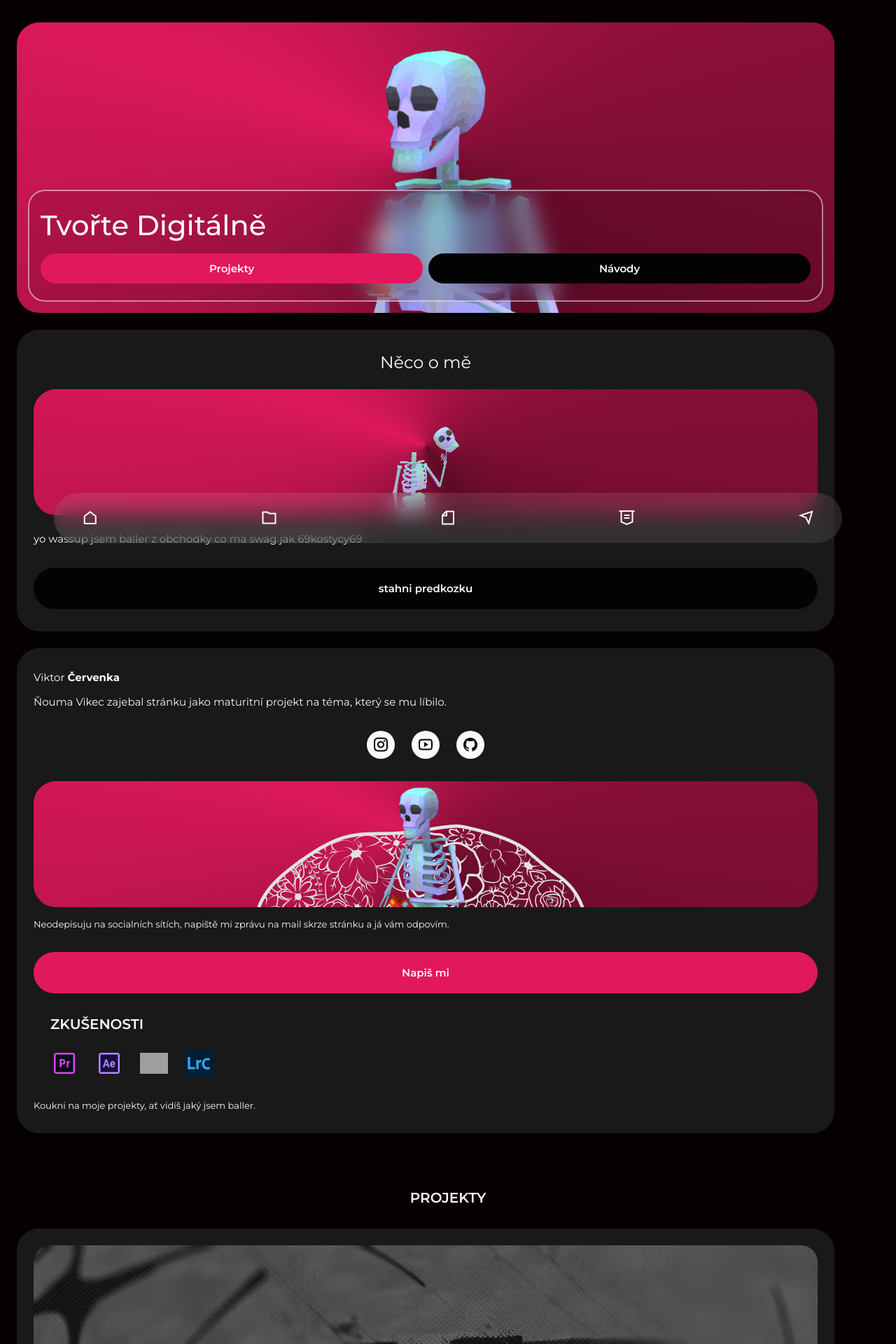
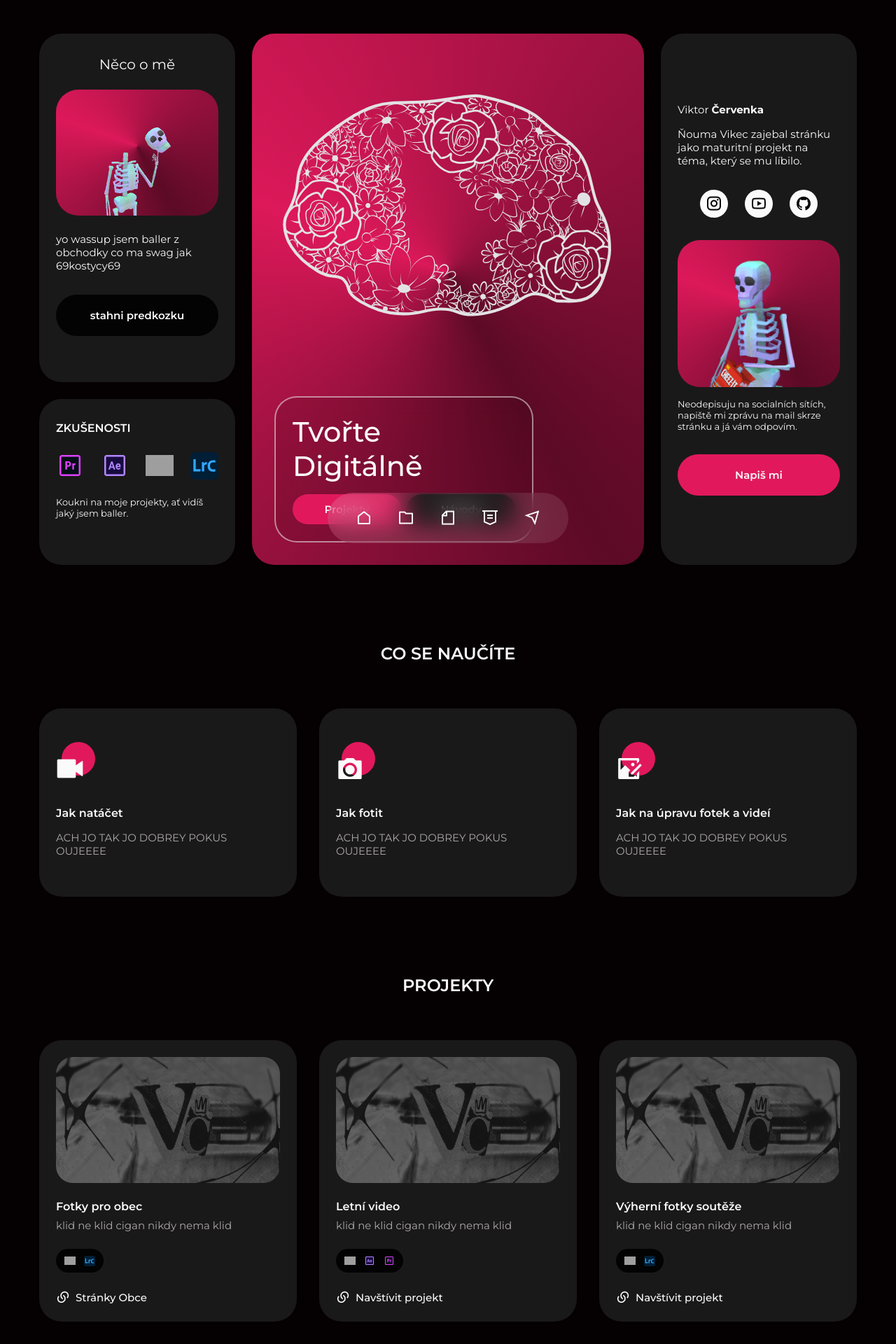
Before and after one commit to Vikec69/TvorteDigitalne, a PHP site: page / in a window 1280 px wide. Shown: the top 1920 px of the page at 70% size. Run offline with PHP 8.4, Linux system fonts and the light colour scheme; some libraries are stand-ins or nearby versions; some web fonts are replaced; grey boxes are pictures that could not be loaded.

Commit message:
mega husta stranka

```diff
--- a/css/index/home.css
+++ b/css/index/home.css
@@ -43,7 +43,9 @@
 
 /*INFO*/
 
-.info, .about, .skills{
+.info,
+.about,
+.skills{
     background-color: var(--container-barva);
     padding: 2rem 1.5rem;
     border-radius: 2rem;
@@ -165,7 +167,8 @@
     flex-wrap: wrap;
     align-items: center;
     gap: 1.5rem;
-    margin-top: 1.5rem;
+    margin-block: 1.5rem;
+
 }
 
 .skills__description{
--- a/css/index/knowledge.css
+++ b/css/index/knowledge.css
@@ -104,7 +104,7 @@
 }
 
 .contact__area{
-    height: 10rem;
+    height: 15rem;
     border-radius: 2rem;
     resize:none;
 }
--- a/css/styles.css
+++ b/css/styles.css
@@ -151,3 +151,264 @@ img {
 .button:hover{
     background-color: var(--prvni-barva-alt);
 }
+
+::-webkit-scrollbar{
+    width: .6rem;
+    background-color: hsl(0, 0%, 20%);
+    border-radius: .5rem;
+}
+
+::-webkit-scrollbar-thumb{
+    background-color: hsl(0, 0%, 30%);
+    border-radius: .5rem;
+}
+
+::-webkit-scrollbar-thumb:hover{
+    background-color: hsl(0, 0%, 40%);
+    border-radius: .5rem;
+}
+
+
+/*======ODDELENI=======*/
+
+/*==Malé zařízení==*/
+@media screen and (max-width: 320px){
+    .container{
+        margin-inline: 1rem;
+    }
+
+    .nav{
+        padding: 1rem;
+    }
+}
+
+/*==Střední zařízení==*/
+
+@media screen and (min-width: 540px){
+    .nav{
+        width: max-content;
+    }
+
+    .nav__list{
+        column-gap: 1.25rem;
+    }
+
+    .home__container,
+    .projects__container,
+    .knowledge__container,
+    .experience__container,
+    .contact__container{
+    grid-template-columns: 380px;
+    justify-content: center;
+    }
+}
+
+@media screen and (min-width: 768px){
+    .home__container{
+        grid-template-columns: repeat(2, 350px);
+        align-items: flex-start;
+    }
+
+    .profil{
+        height: 100%;
+    }
+
+    .projects__container,
+    .knowledge__container{
+        grid-template-columns: repeat(2, 350px);
+    }
+
+    .experience__container{
+        grid-template-columns: initial;
+    }
+
+    .experience__card{
+        grid-template-columns: 320px 380px;
+        align-items: center;
+    }
+
+
+.footer__container,
+.footer__content{
+    grid-template-columns: repeat(2,max-content);
+    align-items: center;
+}
+
+.footer__container{
+    justify-content: space-between;
+}
+
+.footer__content{
+    column-gap: 4.5rem;
+}
+
+}
+
+/*==Velké zařízení==*/
+
+@media screen and (min-width: 1200px){
+    .container{
+        margin-inline: auto;
+    }
+
+
+    .section{
+        padding-block: 3rem 4rem;
+    }
+
+    .section__title{
+        font-size: var(--h1-velikost);
+        margin-bottom: 4rem;
+    }
+
+    .home__container{
+        grid-template-columns: 280px 560px 280px;
+        align-items: stretch;
+    }
+
+    .profil{
+        grid-column: 2/3;
+        grid-row: 1/3;
+        padding: 2rem;
+    }
+
+    .profil__img{
+        width: 1200px;
+    }
+
+    .profil__data{
+        width: 370px;
+        padding: 1.5rem;
+        border-radius: 2rem;
+    }
+
+    .info{
+        grid-column: 1/2;
+        grid-row: 1/2;
+    }
+
+    .info__name{
+        font-size: var(--h2-velikost);
+    }
+
+    .about{
+        grid-column: 3/4;
+        grid-row: 1/3;
+        align-content: center;
+    }
+
+    .about__image{
+        height: 210px;
+    }
+
+    .about__img{
+        transform: translateY(-1rem);
+    }
+
+    .skills{
+        grid-column: 1/2;
+        grid-row: 2/3;
+    }
+
+    .skills__title{
+        font-size: var(--h3-velikost);
+    }
+
+    .projects__container{
+        grid-template-columns: repeat(3, 368px);
+        gap: 2rem;
+    }
+
+    .projects__card{
+        padding-bottom: 2rem;
+    }
+
+    .knowledge__container{
+        grid-template-columns: repeat(3, 368px);
+        gap: 2rem;
+    }
+
+    .knowledge__card{
+        padding-block: 6rem 5rem;
+    }
+
+    .knowledge__icon i {
+        font-size: 3.5rem;
+    }
+
+    .knowledge__circle{
+        width: 4rem;
+        height: 4rem;
+        right: -1.5rem;
+        top: -1.5rem
+    }
+
+    .experience__container{
+        row-gap: 4rem;
+    }
+
+    .experience__card{
+        grid-template-columns: 350px 510px;
+        column-gap: 8rem;
+    }
+
+    .experience__company{
+        font-size: var(--h1-velikost);
+    }
+
+    .experience__data{
+        padding: 2rem;
+        border-radius: 2rem;
+    }
+
+    .contact__container{
+        grid-template-columns: 620px;
+    }
+
+    .contact__group{
+        grid-template-columns: repeat(2, 1fr);
+    }
+
+    .contact__area{
+        height: 15rem;
+    }
+
+    .contact__button{
+        width: max-content;
+        justify-self: center;
+    }
+
+    .footer{
+        padding-top: 3rem;
+    }
+
+    .footer__links{
+        column-gap: 3rem;
+    }
+
+    .footer__copy{
+        margin-top: 7rem;
+    }
+}
+
+@media screen and (min-width: 1500px){
+    .nav{
+        width:max-content;
+        height: max-content;
+        padding: 2rem 1rem;
+        left: initial;
+        right: 3rem;
+        top: 0;
+        bottom: 0;
+        margin-block: auto;
+    }
+
+    .nav__list{
+        flex-direction: column;
+        row-gap: 1.25rem;
+    }
+
+    .footer{
+        padding-block: 3rem
+    }
+}
--- a/index.html
+++ b/index.html
@@ -18,7 +18,7 @@
     <nav class = "nav">
         <ul class ="nav__list">
             <li>
-                <a href="#home" title="Domů" class="nav__link">
+                <a href="#home" title="Domů" class="nav__link active-link">
                     <i class="ri-home-line"></i>
                 </a>
             </li>
@@ -48,13 +48,12 @@
             </li>
         </ul>
     </nav>
-    <!--=================================*NAVBAR*===============================-->
     <main class="main">
     <!--==================================*HOME*================================-->
         <section class = "home section" id="home">
             <div class="home__container container grid">
                 <div class="profil">
-                    <img src="img/skelly boy pepsi.gif" alt="image" class="profil__img">
+                    <img src="img/LOGO/TvorteDigitalne.svg" style="filter: invert(); margin-left: auto; margin-right: auto;">
                     <div class="profil__data">
                         <h1 class="profil__name">Tvořte Digitálně</h1>
                         <div class="profil__buttons">
@@ -99,7 +98,6 @@
                         </a>
                     </div>
                     <div class="about__image">
-                        <img src="img/LOGO/TvorteDigitalne.svg" style="filter: invert(); width: 50%; overflow: hidden ; margin-left: auto; margin-right: auto;">
                         <img src="img/skelly boy cheezit.gif" alt="image" class="about__img">
 
                     </div>
--- a/js/main.js
+++ b/js/main.js
@@ -1,3 +1,5 @@
+/*=====EMAIL=======*/
+
 const contactForm = document.getElementById('contact-form'),
     contactMessage = document.getElementById('contact-message')
 
@@ -25,3 +27,9 @@ const contactForm = document.getElementById('contact-form'),
         })
     }
     contactForm.addEventListener('submit', sendEmail)
+
+    ScrollReveal().reveal('.profil, contact__form' {delay: 200 });
+    ScrollReveal().reveal('.info', { origin: 'left', delay: 400 });
+    ScrollReveal().reveal('.skills', { origin: 'left', delay: 600 });
+    ScrollReveal().reveal('.about', { origin: 'right', delay: 800 });
+    ScrollReveal().reveal('.projects__card, .knowledge__card, experience__card',{ interval: 100});
```
Also changed, not shown: other parts of index.html (+51 -44 lines), css/footer.css (line endings or trailing spaces). Lines whose indentation alone changed are shown as unchanged.
